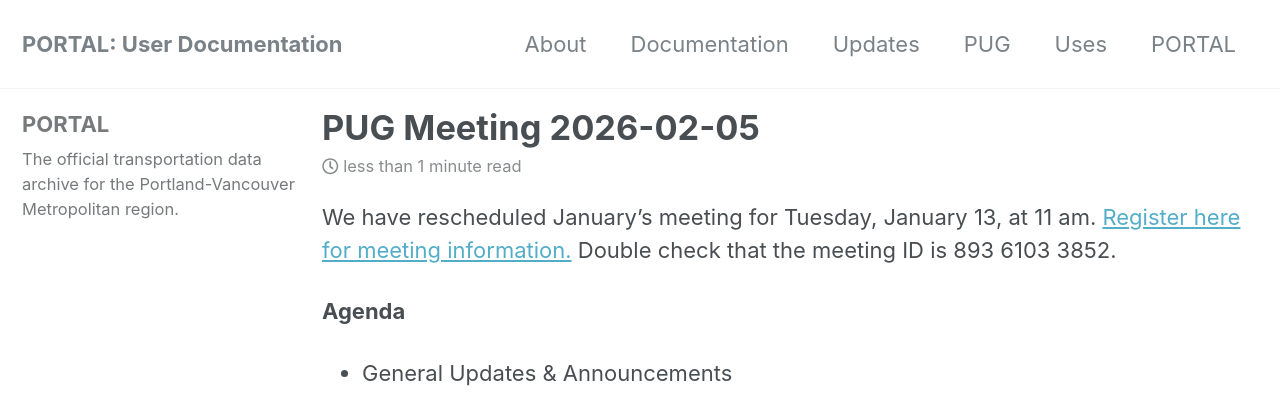
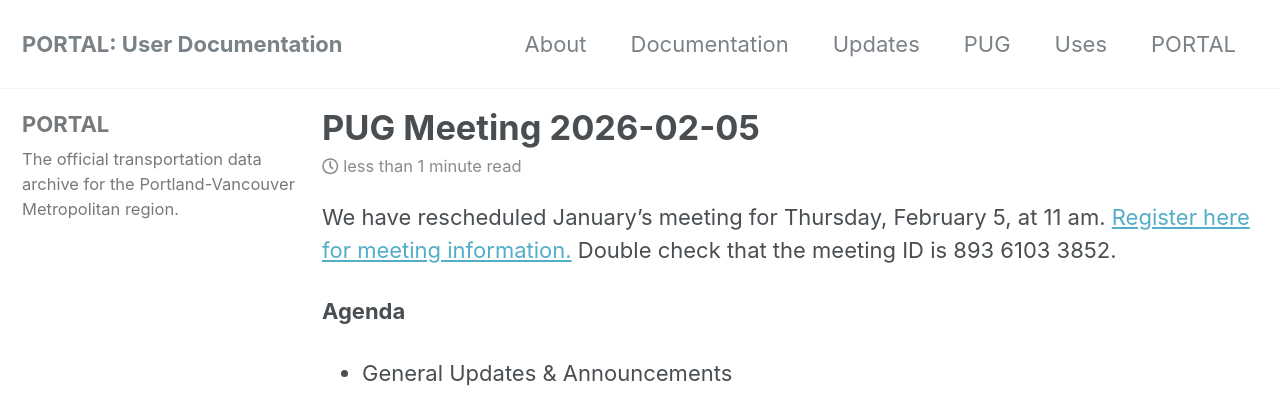
Before and after one commit to adus/portal-documentation, a Jekyll site: the page built from _posts/2026-01-30-pug-snowparade.md, in a window 1280 px wide and 900 px high. Shown: the top 398 px of the window. Built offline with Jekyll 4.4.1, drawn with Linux system fonts in a browser that asks for light colours; nearby versions of some CDN libraries.

Commit message:
update dates

```diff
--- a/_posts/2026-01-30-pug-snowparade.md
+++ b/_posts/2026-01-30-pug-snowparade.md
@@ -4,7 +4,7 @@ tags:
   - notices
 ---
 
-We have rescheduled January's meeting for Tuesday, January 13, at 11 am. [Register here for meeting information.](https://pdx.zoom.us/meeting/register/kaOYtThwSUaT5lcrW3oAkQ) Double check that the meeting ID is 893 6103 3852.
+We have rescheduled January's meeting for Thursday, February 5, at 11 am. [Register here for meeting information.](https://pdx.zoom.us/meeting/register/kaOYtThwSUaT5lcrW3oAkQ) Double check that the meeting ID is 893 6103 3852.
 
 __Agenda__
 - General Updates & Announcements
```
